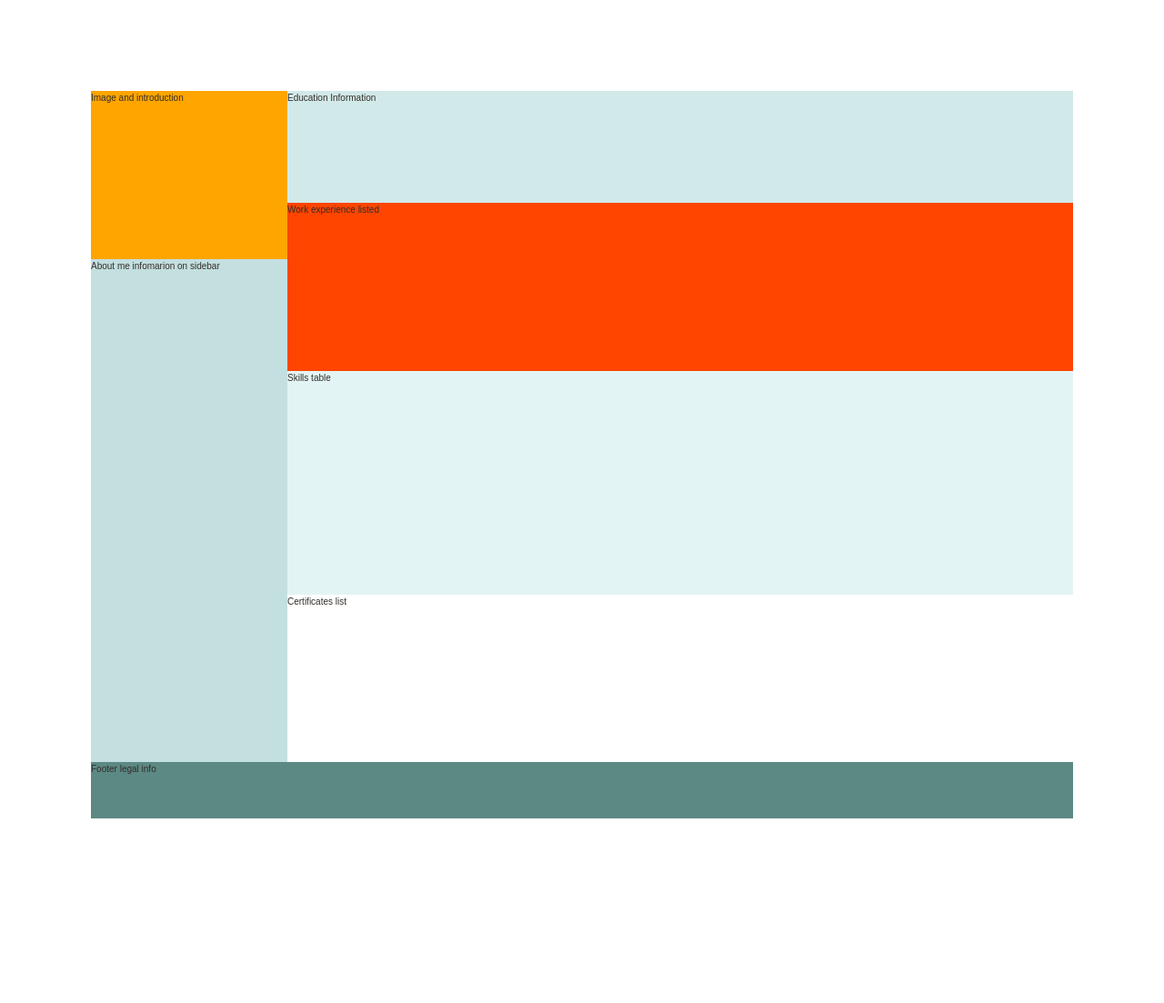
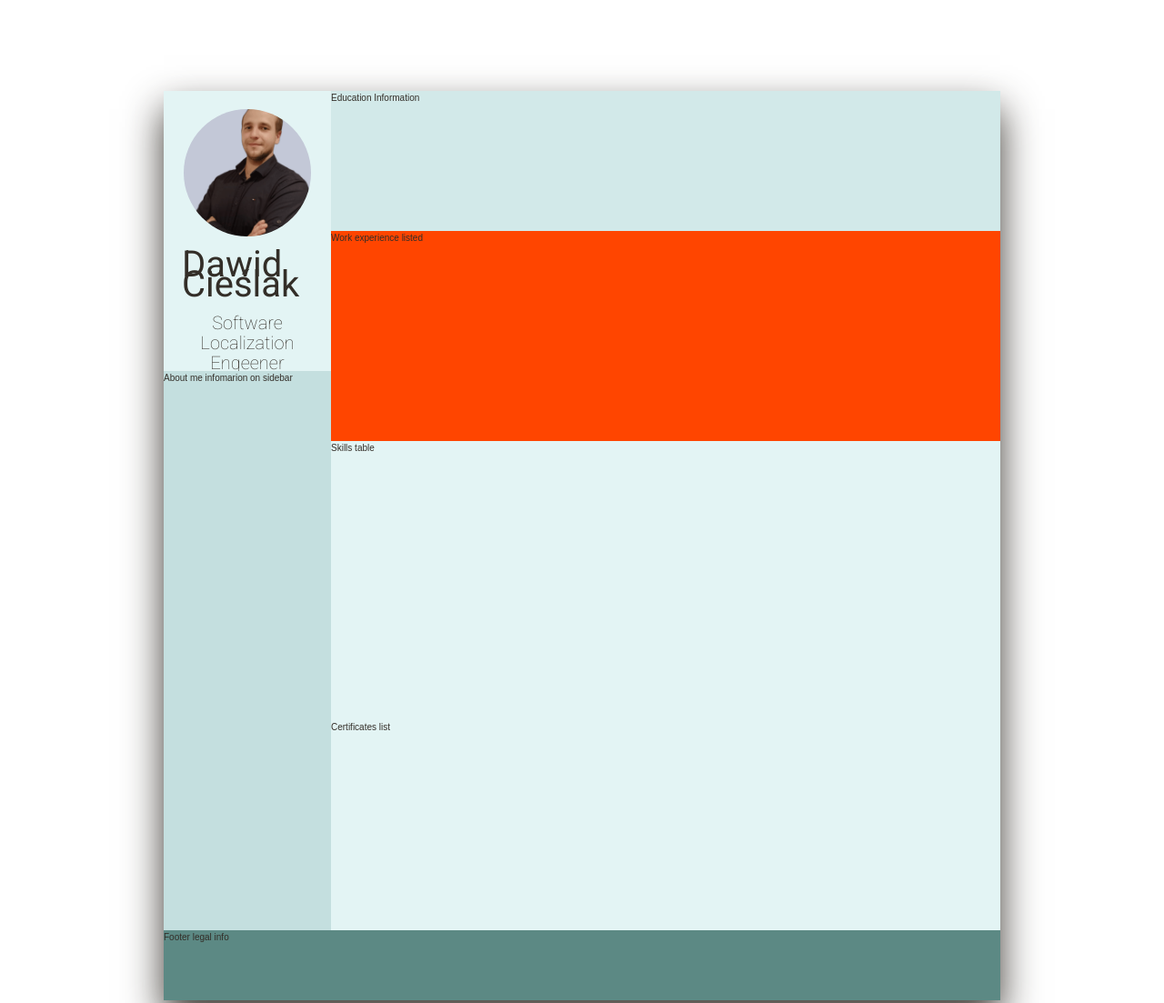
Before and after one commit to Canthar90/cv_grid_sccs_practice, a website: page index.html in a window 1280 px wide. Shown: the top 1103 px of the page at 91% size. Before the commit the page ends 1000 px from the top, so only its background shows below. Drawn offline with Linux system fonts and the light colour scheme.

Commit message:
Added content to hero section and styled

```diff
--- a/index.html
+++ b/index.html
@@ -12,7 +12,13 @@
 
     <div class="container">
         <div class="hero">
-            Image and introduction
+
+            <img src="img/profile-pic.png" alt="hero__photo" class="hero__photo">
+
+
+            <h1 class="heading-1">Dawid Cieślak</h3>
+            <h4 class="heading-4">Software Localization Engeener</h4>
+
         </div>
 
         <div class="education">
--- a/sass/_about_me.scss
+++ b/sass/_about_me.scss
@@ -1,5 +1,5 @@
 .about_me {
     background-color: $color-secondary_blue_1;
     grid-column: side-section_start / side-section_end;
-    grid-row: 4/-2;
+    grid-row: 5/-2;
 }
--- a/sass/_base.scss
+++ b/sass/_base.scss
@@ -33,9 +33,10 @@ body {
 }
 
 .container {
-    padding: 10rem;
+    margin: 10rem 18rem;
     height: 1000px;
-
+    box-shadow: 0 2rem 4rem rgba(#332e28, .95);
+    background-color: $color-secondary_blue_3;
     display: grid;
 
     grid-template-columns: [side-section_start] 1fr [side-section_end content-section_start] 1fr 1fr 1fr 1fr [content-section_end];
--- a/sass/_hero.scss
+++ b/sass/_hero.scss
@@ -1,5 +1,20 @@
 .hero {
-    background-color: orange;
+
     grid-column: 1 / 2;
-    grid-row: 1 / 4;
+    grid-row: 1 / 5;
+
+    display: grid;
+    padding: 2rem;
+
+    justify-items: center;
+    justify-content: center;
+    row-gap: 2rem;
+    line-height: 2.2rem;
+
+    &__photo {
+
+        height: 14rem;
+        overflow: hidden;
+        border-radius: 50%;
+    }
 }
--- a/sass/_typography.scss
+++ b/sass/_typography.scss
@@ -0,0 +1,14 @@
+.heading-1 {
+    font-size: 4rem;
+    font-family: "Roboto", sans-serif;
+    font-weight: 400;
+
+}
+
+.heading-4 {
+    font-size: 2rem;
+    font-family: "Roboto", sans-serif;
+    font-weight: 200;
+    display: flex;
+    text-align: center;
+}
```
Also changed, not shown: css/style.css, img/photo.png (added), img/profile-pic.png (added).
